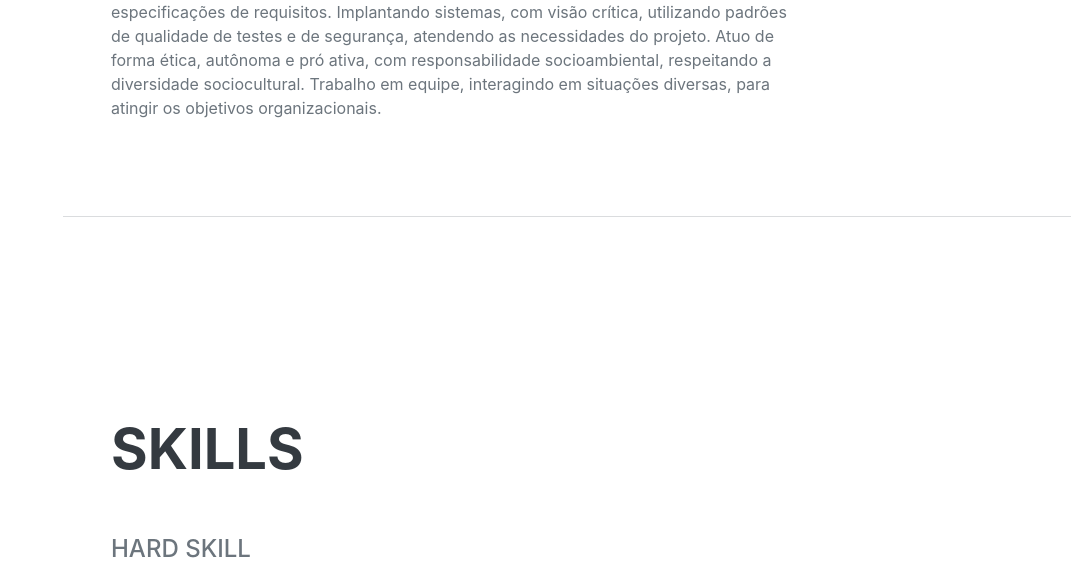
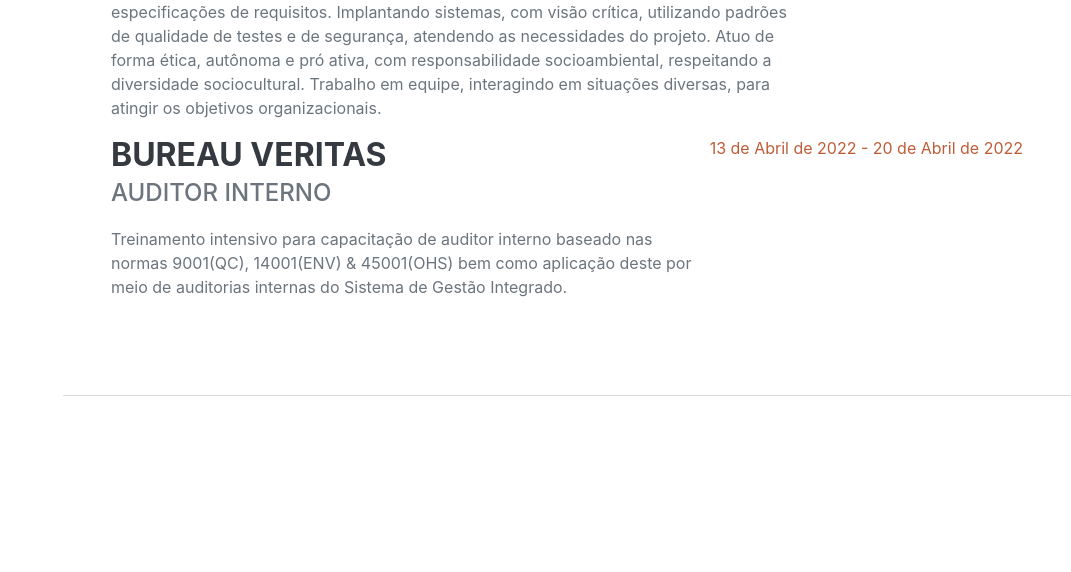
Before and after one commit to AlissonWenceslau/profile, a plain HTML site: page index.html in a window 1280 px wide. Shown: the part 3100-3672 px from the top of the page, without its empty margins (209-1280 px from the left). Drawn offline with nearby package versions, Linux system fonts and the light colour scheme; a web font is replaced by a local one.

```diff
--- a/index.html
+++ b/index.html
@@ -124,6 +124,14 @@
                         </div>
                         <div class="flex-shrink-0"><span class="text-primary">Fevereiro 2019 - Agosto 2021</span></div>
                     </div>
+                    <div class="d-flex flex-column flex-md-row justify-content-between">
+                        <div class="flex-grow-1">
+                            <h3 class="mb-0">Bureau Veritas</h3>
+                            <div class="subheading mb-3">Auditor Interno</div>
+                            <p>Treinamento intensivo para capacitação de auditor interno baseado nas normas 9001(QC), 14001(ENV) & 45001(OHS) bem como aplicação deste por meio de auditorias internas do Sistema de Gestão Integrado.</p>
+                        </div>
+                        <div class="flex-shrink-0"><span class="text-primary">13 de Abril de 2022 - 20 de Abril de 2022</span></div>
+                    </div>
                 </div>
             </section>
             <hr class="m-0" />
```
